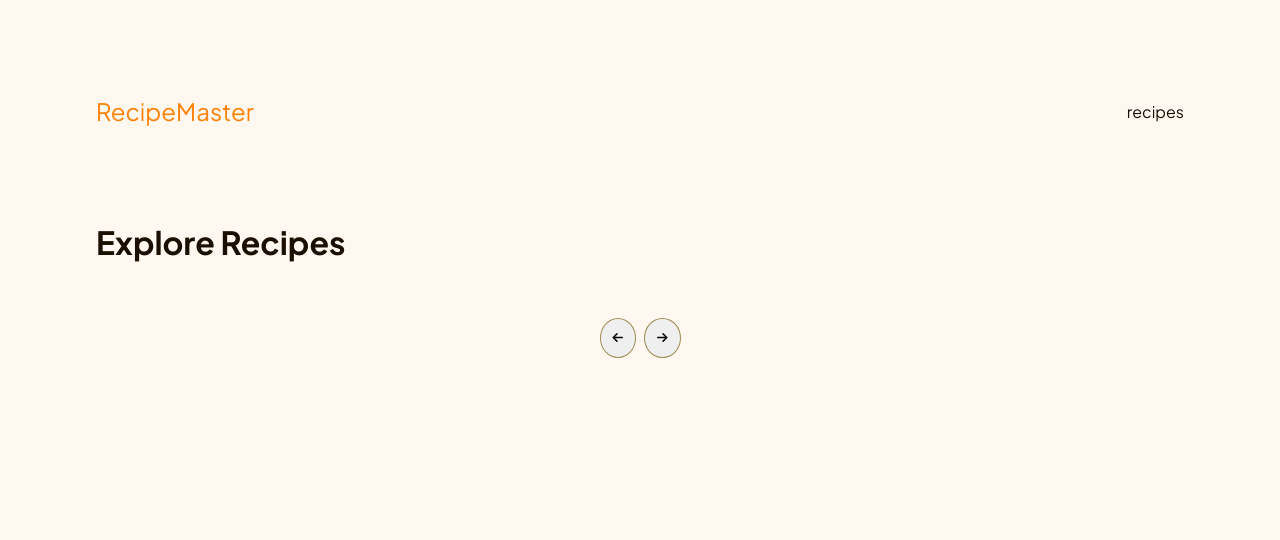
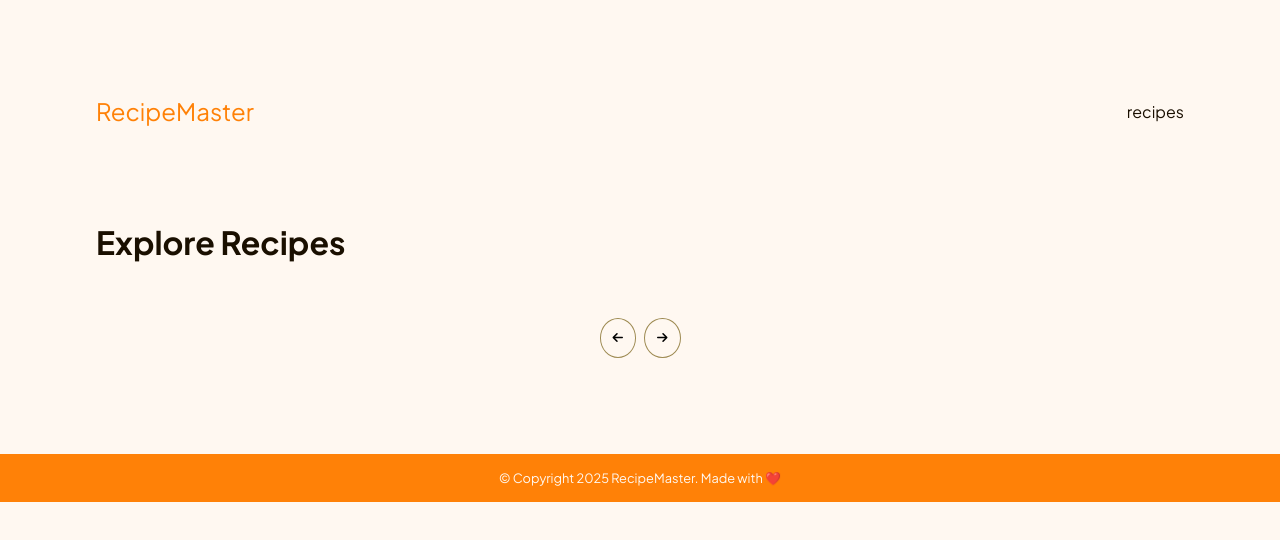
Before and after one commit to dns-2140/recipes_app, a plain HTML site: page index.html in a window 1280 px wide. Drawn offline with nearby package versions, Linux system fonts and the light colour scheme; no server answers.

Commit message:
add footer

```diff
--- a/index.html
+++ b/index.html
@@ -41,6 +41,9 @@
           </button>
         </div>
       </div>
+      <footer id="footer">
+        <p>© Copyright 2025 RecipeMaster. Made with ❤️</p>
+      </footer>
     </div>
 
     <script src="index.js"></script>
--- a/styles.css
+++ b/styles.css
@@ -149,16 +149,18 @@ h1 {
 }
 .pagination > * {
   border: 1px solid var(--color-gray);
-  background: transparant;
+  background: var(--color-light);
   border-radius: 50%;
   padding: 0.75rem;
   cursor: pointer;
   font-size: 0.75rem;
+  transition: 0.5s all;
 }
 
 .pagination > *:hover {
-  border: 1px solid var(--color-gray);
-  background-color: var(--color-light-gray);
+  border: 1px solid var(--color-orange);
+  background-color: var(--color-orange);
+  color: var(--color-light);
   border-radius: 50%;
   padding: 0.75rem;
   cursor: pointer;
@@ -178,3 +180,14 @@ h1 {
     margin-bottom: 3rem;
   }
 }
+
+/* FOOTER */
+#footer {
+  background-color: var(--color-orange);
+  color: var(--color-light);
+  display: flex;
+  justify-content: center;
+  align-items: center;
+  padding: 1rem;
+  font-size: 0.8rem;
+}
```
